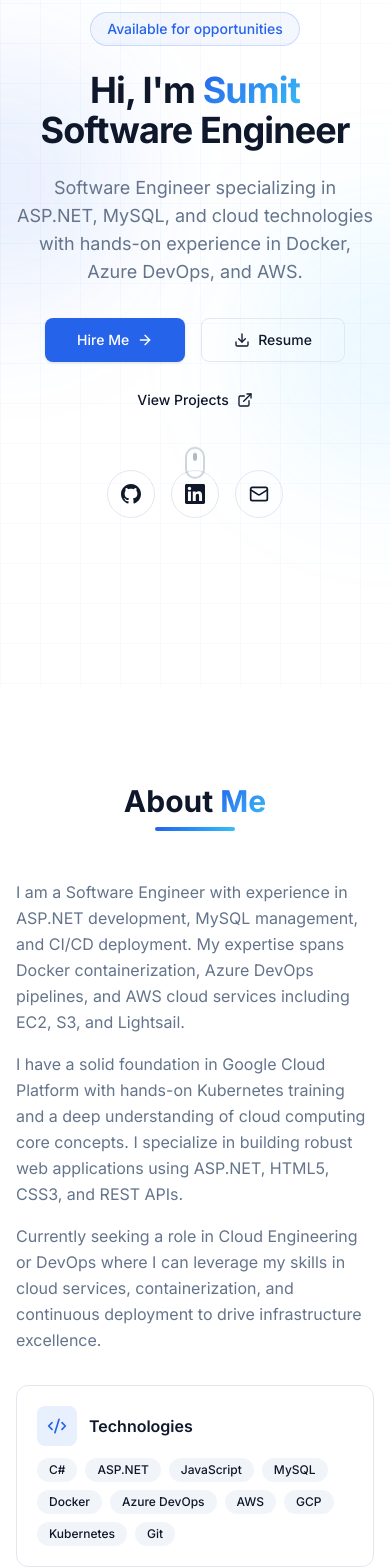
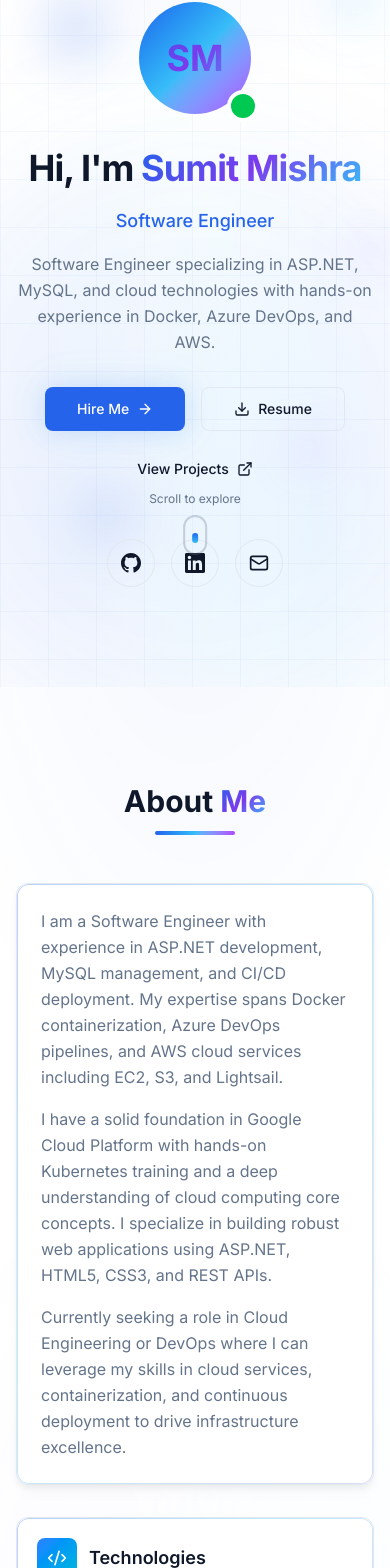
Before and after one commit to sumitmishras/-portfolio, a Next.js app: page / in a window 390 px wide. Shown: the part 157-1725 px from the top of the page. Built offline with nearby package versions, Linux system fonts and the light colour scheme.

Commit message:
Visual redesign - premium theme with gradients, mesh backgrounds, floating elements, and improved card design

```diff
--- a/src/app/globals.css
+++ b/src/app/globals.css
@@ -24,13 +24,13 @@
 }
 
 .dark {
-  --color-background: #0f172a;
-  --color-foreground: #f8fafc;
+  --color-background: #0b1120;
+  --color-foreground: #f1f5f9;
   --color-muted: #1e293b;
   --color-muted-foreground: #94a3b8;
-  --color-card: #1e293b;
-  --color-card-foreground: #f8fafc;
-  --color-border: #334155;
+  --color-card: #111827;
+  --color-card-foreground: #f1f5f9;
+  --color-border: #1e293b;
 }
 
 @layer base {
@@ -60,36 +60,78 @@
 
 @layer utilities {
   .glass {
-    background: rgba(255, 255, 255, 0.1);
-    backdrop-filter: blur(12px);
-    -webkit-backdrop-filter: blur(12px);
-    border: 1px solid rgba(255, 255, 255, 0.1);
+    background: rgba(255, 255, 255, 0.08);
+    backdrop-filter: blur(16px);
+    -webkit-backdrop-filter: blur(16px);
+    border: 1px solid rgba(255, 255, 255, 0.12);
   }
 
   .dark .glass {
-    background: rgba(15, 23, 42, 0.6);
-    border: 1px solid rgba(255, 255, 255, 0.05);
+    background: rgba(11, 17, 32, 0.7);
+    border: 1px solid rgba(255, 255, 255, 0.06);
   }
 
   .gradient-text {
-    background: linear-gradient(135deg, #2563eb, #38bdf8);
+    background: linear-gradient(135deg, #2563eb 0%, #38bdf8 50%, #818cf8 100%);
     -webkit-background-clip: text;
     -webkit-text-fill-color: transparent;
     background-clip: text;
   }
 
+  .gradient-text-strong {
+    background: linear-gradient(135deg, #2563eb 0%, #7c3aed 50%, #38bdf8 100%);
+    -webkit-background-clip: text;
+    -webkit-text-fill-color: transparent;
+    background-clip: text;
+  }
+
+  .gradient-border-card {
+    position: relative;
+    border-radius: 0.75rem;
+    background: var(--color-card);
+  }
+
+  .gradient-border-card::before {
+    content: "";
+    position: absolute;
+    inset: 0;
+    border-radius: inherit;
+    padding: 1px;
+    background: linear-gradient(135deg, rgba(37,99,235,0.3), rgba(56,189,248,0.3), rgba(129,140,248,0.3));
+    -webkit-mask: linear-gradient(#fff 0 0) content-box, linear-gradient(#fff 0 0);
+    -webkit-mask-composite: xor;
+    mask-composite: exclude;
+    pointer-events: none;
+  }
+
   .bg-grid {
-    background-image: linear-gradient(rgba(37, 99, 235, 0.03) 1px, transparent 1px),
-      linear-gradient(90deg, rgba(37, 99, 235, 0.03) 1px, transparent 1px);
-    background-size: 40px 40px;
+    background-image: linear-gradient(rgba(37, 99, 235, 0.04) 1px, transparent 1px),
+      linear-gradient(90deg, rgba(37, 99, 235, 0.04) 1px, transparent 1px);
+    background-size: 48px 48px;
+  }
+
+  .bg-mesh {
+    background: radial-gradient(ellipse 80% 50% at 50% -20%, rgba(37, 99, 235, 0.12), transparent),
+                radial-gradient(ellipse 50% 50% at 80% 80%, rgba(56, 189, 248, 0.08), transparent),
+                radial-gradient(ellipse 50% 50% at 20% 80%, rgba(129, 140, 248, 0.08), transparent);
+  }
+
+  .dark .bg-mesh {
+    background: radial-gradient(ellipse 80% 50% at 50% -20%, rgba(37, 99, 235, 0.15), transparent),
+                radial-gradient(ellipse 50% 50% at 80% 80%, rgba(56, 189, 248, 0.1), transparent),
+                radial-gradient(ellipse 50% 50% at 20% 80%, rgba(129, 140, 248, 0.1), transparent);
   }
 
   .shadow-soft {
     box-shadow: 0 1px 3px rgba(0, 0, 0, 0.05), 0 1px 2px rgba(0, 0, 0, 0.1);
   }
 
+  .shadow-card {
+    box-shadow: 0 4px 6px -1px rgba(0, 0, 0, 0.05), 0 10px 15px -3px rgba(0, 0, 0, 0.03);
+  }
+
   .shadow-glow {
-    box-shadow: 0 0 20px rgba(37, 99, 235, 0.15), 0 0 40px rgba(56, 189, 248, 0.1);
+    box-shadow: 0 0 24px rgba(37, 99, 235, 0.15), 0 0 48px rgba(56, 189, 248, 0.08);
   }
 
   .animate-float {
@@ -98,7 +140,29 @@
 
   @keyframes float {
     0%, 100% { transform: translateY(0px); }
-    50% { transform: translateY(-20px); }
+    50% { transform: translateY(-16px); }
+  }
+
+  .animate-float-delayed {
+    animation: float 6s ease-in-out 2s infinite;
+  }
+
+  .animate-pulse-slow {
+    animation: pulse 4s cubic-bezier(0.4, 0, 0.6, 1) infinite;
+  }
+
+  .animate-spin-slow {
+    animation: spin 20s linear infinite;
+  }
+
+  @keyframes pulse {
+    0%, 100% { opacity: 1; }
+    50% { opacity: 0.5; }
+  }
+
+  .section-divider {
+    height: 1px;
+    background: linear-gradient(90deg, transparent, rgba(37,99,235,0.2), rgba(56,189,248,0.2), transparent);
   }
 }
 
--- a/src/components/sections/About.tsx
+++ b/src/components/sections/About.tsx
@@ -3,18 +3,19 @@
 import { motion } from "framer-motion";
 import { personalInfo } from "@/data/profile";
 import { fadeInUp, staggerContainer } from "@/lib/animations";
-import { Code2, Palette, Target } from "lucide-react";
+import { Code2, Palette, Target, Sparkles } from "lucide-react";
 
 const highlights = [
-  { icon: Code2, label: "Technologies", items: personalInfo.technologies },
-  { icon: Palette, label: "Interests", items: personalInfo.interests },
-  { icon: Target, label: "Goals", items: personalInfo.goals },
+  { icon: Code2, label: "Technologies", items: personalInfo.technologies, color: "from-blue-500 to-cyan-500" },
+  { icon: Palette, label: "Interests", items: personalInfo.interests, color: "from-purple-500 to-pink-500" },
+  { icon: Target, label: "Goals", items: personalInfo.goals, color: "from-amber-500 to-orange-500" },
 ];
 
 export function About() {
   return (
     <section id="about" className="relative py-24">
-      <div className="mx-auto max-w-6xl px-4">
+      <div className="absolute inset-0 bg-mesh opacity-50" />
+      <div className="mx-auto max-w-6xl px-4 relative">
         <motion.div
           initial="hidden"
           whileInView="visible"
@@ -23,9 +24,9 @@ export function About() {
           className="text-center"
         >
           <motion.h2 variants={fadeInUp} className="text-3xl md:text-4xl font-bold">
-            About <span className="gradient-text">Me</span>
+            About <span className="gradient-text-strong">Me</span>
           </motion.h2>
-          <motion.div variants={fadeInUp} className="mt-2 h-1 w-20 bg-gradient-to-r from-primary to-accent rounded-full mx-auto" />
+          <motion.div variants={fadeInUp} className="mt-3 h-1 w-20 bg-gradient-to-r from-primary via-accent to-purple-500 rounded-full mx-auto" />
         </motion.div>
 
         <motion.div
@@ -35,31 +36,33 @@ export function About() {
           variants={staggerContainer}
           className="mt-12 grid gap-8 md:grid-cols-2"
         >
-          <motion.div variants={fadeInUp} className="space-y-4">
-            {personalInfo.aboutParagraphs.map((para, i) => (
-              <p key={i} className="text-muted-foreground leading-relaxed">
-                {para}
-              </p>
-            ))}
+          <motion.div variants={fadeInUp} className="space-y-5">
+            <div className="rounded-2xl border bg-card p-6 md:p-8 shadow-card hover:shadow-glow transition-shadow duration-300 gradient-border-card">
+              {personalInfo.aboutParagraphs.map((para, i) => (
+                <p key={i} className="text-muted-foreground leading-relaxed mb-4 last:mb-0">
+                  {para}
+                </p>
+              ))}
+            </div>
           </motion.div>
 
-          <motion.div variants={fadeInUp} className="space-y-6">
+          <motion.div variants={fadeInUp} className="space-y-5">
             {highlights.map((h) => (
               <div
                 key={h.label}
-                className="rounded-xl border bg-card p-5 transition-all duration-300 hover:shadow-md hover:border-primary/20"
+                className="rounded-xl border bg-card p-5 transition-all duration-300 hover:shadow-lg hover:-translate-y-0.5 gradient-border-card"
               >
-                <div className="flex items-center gap-3 mb-3">
-                  <div className="flex h-10 w-10 items-center justify-center rounded-lg bg-primary/10">
-                    <h.icon className="h-5 w-5 text-primary" />
+                <div className="flex items-center gap-3 mb-4">
+                  <div className={`flex h-10 w-10 items-center justify-center rounded-lg bg-gradient-to-br ${h.color}`}>
+                    <h.icon className="h-5 w-5 text-white" />
                   </div>
-                  <h3 className="font-semibold">{h.label}</h3>
+                  <h3 className="font-semibold text-lg">{h.label}</h3>
                 </div>
                 <div className="flex flex-wrap gap-2">
                   {h.items.map((item) => (
                     <span
                       key={item}
-                      className="inline-flex items-center rounded-full bg-muted px-3 py-1 text-xs font-medium"
+                      className="inline-flex items-center rounded-full bg-gradient-to-r from-primary/10 to-accent/10 px-3 py-1 text-xs font-medium border border-primary/10"
                     >
                       {item}
                     </span>
--- a/src/components/sections/Experience.tsx
+++ b/src/components/sections/Experience.tsx
@@ -3,12 +3,13 @@
 import { motion } from "framer-motion";
 import { experiences } from "@/data/experience";
 import { fadeInUp, staggerContainer } from "@/lib/animations";
-import { Briefcase } from "lucide-react";
+import { Briefcase, Calendar } from "lucide-react";
 
 export function Experience() {
   return (
     <section id="experience" className="relative py-24">
-      <div className="mx-auto max-w-6xl px-4">
+      <div className="absolute inset-0 bg-mesh opacity-50" />
+      <div className="mx-auto max-w-6xl px-4 relative">
         <motion.div
           initial="hidden"
           whileInView="visible"
@@ -17,15 +18,15 @@ export function Experience() {
           className="text-center"
         >
           <motion.h2 variants={fadeInUp} className="text-3xl md:text-4xl font-bold">
-            Work <span className="gradient-text">Experience</span>
+            Work <span className="gradient-text-strong">Experience</span>
           </motion.h2>
-          <motion.div variants={fadeInUp} className="mt-2 h-1 w-20 bg-gradient-to-r from-primary to-accent rounded-full mx-auto" />
+          <motion.div variants={fadeInUp} className="mt-3 h-1 w-20 bg-gradient-to-r from-primary via-accent to-purple-500 rounded-full mx-auto" />
         </motion.div>
 
         <div className="relative mt-12">
-          <div className="absolute left-4 md:left-1/2 top-0 bottom-0 w-0.5 bg-gradient-to-b from-primary via-accent to-transparent -translate-x-1/2 hidden md:block" />
+          <div className="absolute left-0 md:left-1/2 top-0 bottom-0 w-0.5 bg-gradient-to-b from-primary via-accent to-purple-500/20 -translate-x-1/2" />
 
-          <div className="space-y-12">
+          <div className="space-y-10">
             {experiences.map((exp, index) => (
               <motion.div
                 key={exp.company}
@@ -33,39 +34,23 @@ export function Experience() {
                 whileInView="visible"
                 viewport={{ once: true, margin: "-100px" }}
                 variants={staggerContainer}
-                className={`relative flex flex-col md:flex-row gap-6 md:gap-12 ${
-                  index % 2 === 0 ? "md:flex-row" : "md:flex-row-reverse"
-                }`}
+                className="relative flex flex-col md:flex-row gap-6 md:gap-12"
               >
-                <div className="hidden md:flex md:w-1/2 items-start justify-center">
-                  <motion.div
-                    variants={fadeInUp}
-                    className={`w-full ${index % 2 === 0 ? "text-right pr-8" : "text-left pl-8"}`}
-                  >
-                    {index % 2 === 0 && (
-                      <div className="inline-block text-left">
-                        <ExperienceCard exp={exp} />
-                      </div>
-                    )}
+                <div className={`hidden md:flex md:w-1/2 ${index % 2 === 0 ? "justify-end" : "justify-start"}`}>
+                  <motion.div variants={fadeInUp} className="w-full max-w-lg">
+                    <ExperienceCard exp={exp} index={index} />
                   </motion.div>
                 </div>
 
-                <div className="hidden md:flex relative items-start justify-center">
-                  <div className="absolute top-1 left-1/2 -translate-x-1/2 z-10">
-                    <div className="flex h-8 w-8 items-center justify-center rounded-full border-2 border-primary bg-background">
-                      <Briefcase className="h-4 w-4 text-primary" />
-                    </div>
+                <div className="hidden md:flex absolute left-1/2 -translate-x-1/2 z-10">
+                  <div className="flex h-10 w-10 items-center justify-center rounded-full border-[3px] border-primary bg-background shadow-lg shadow-primary/25">
+                    <Briefcase className="h-5 w-5 text-primary" />
                   </div>
                 </div>
 
                 <motion.div variants={fadeInUp} className="md:w-1/2">
-                  {index % 2 !== 0 && (
-                    <div className="hidden md:block">
-                      <ExperienceCard exp={exp} />
-                    </div>
-                  )}
                   <div className="md:hidden">
-                    <ExperienceCard exp={exp} />
+                    <ExperienceCard exp={exp} index={index} />
                   </div>
                 </motion.div>
               </motion.div>
@@ -77,20 +62,20 @@ export function Experience() {
   );
 }
 
-function ExperienceCard({ exp }: { exp: (typeof experiences)[0] }) {
+function ExperienceCard({ exp, index }: { exp: (typeof experiences)[0]; index: number }) {
   return (
-    <div className="rounded-xl border bg-card p-6 transition-all duration-300 hover:shadow-md hover:border-primary/20">
+    <div className="rounded-xl border bg-card p-6 transition-all duration-300 hover:shadow-lg hover:-translate-y-0.5 gradient-border-card">
       <div className="flex items-center gap-2 text-sm text-muted-foreground mb-1">
-        <Briefcase className="h-4 w-4 text-primary" />
+        <Calendar className="h-4 w-4 text-primary" />
         <span>{exp.duration}</span>
       </div>
       <h3 className="text-xl font-bold">{exp.role}</h3>
       <p className="text-primary font-medium">{exp.company}</p>
-      <p className="mt-3 text-sm text-muted-foreground">{exp.description}</p>
+      <p className="mt-3 text-sm text-muted-foreground leading-relaxed">{exp.description}</p>
       <ul className="mt-4 space-y-2">
         {exp.achievements.map((ach, i) => (
           <li key={i} className="flex items-start gap-2 text-sm text-muted-foreground">
-            <span className="mt-1.5 h-1.5 w-1.5 shrink-0 rounded-full bg-primary" />
+            <span className="mt-2 h-1.5 w-1.5 shrink-0 rounded-full bg-gradient-to-r from-primary to-accent" />
             {ach}
           </li>
         ))}
@@ -99,7 +84,7 @@ function ExperienceCard({ exp }: { exp: (typeof experiences)[0] }) {
         {exp.technologies.map((tech) => (
           <span
             key={tech}
-            className="inline-flex items-center rounded-full bg-muted px-2.5 py-0.5 text-xs font-medium"
+            className="inline-flex items-center rounded-full bg-gradient-to-r from-primary/10 to-accent/10 px-2.5 py-0.5 text-xs font-medium border border-primary/10"
           >
             {tech}
           </span>
--- a/src/components/sections/Hero.tsx
+++ b/src/components/sections/Hero.tsx
@@ -7,15 +7,48 @@ import { Button } from "@/components/ui/button";
 import { personalInfo } from "@/data/profile";
 import { fadeInUp, staggerContainer } from "@/lib/animations";
 
+const floatingShapes = [
+  { size: 60, x: "10%", y: "20%", delay: 0, duration: 6, color: "bg-primary/20" },
+  { size: 40, x: "85%", y: "15%", delay: 1, duration: 7, color: "bg-accent/20" },
+  { size: 30, x: "75%", y: "70%", delay: 2, duration: 5, color: "bg-purple-500/20" },
+  { size: 50, x: "20%", y: "75%", delay: 0.5, duration: 8, color: "bg-primary/15" },
+  { size: 25, x: "50%", y: "10%", delay: 1.5, duration: 6, color: "bg-accent/15" },
+  { size: 35, x: "90%", y: "45%", delay: 0.8, duration: 7, color: "bg-indigo-500/15" },
+];
+
 export function Hero() {
   return (
     <section
       id="home"
-      className="relative min-h-screen flex items-center justify-center overflow-hidden"
+      className="relative min-h-screen flex items-center justify-center overflow-hidden bg-mesh"
     >
       <div className="absolute inset-0 bg-grid" />
-      <div className="absolute top-1/4 -left-32 h-64 w-64 rounded-full bg-primary/10 blur-3xl" />
-      <div className="absolute bottom-1/4 -right-32 h-64 w-64 rounded-full bg-accent/10 blur-3xl" />
+
+      {floatingShapes.map((shape, i) => (
+        <motion.div
+          key={i}
+          className={`absolute rounded-full ${shape.color} blur-xl`}
+          style={{
+            width: shape.size,
+            height: shape.size,
+            left: shape.x,
+            top: shape.y,
+          }}
+          animate={{
+            y: [0, -20, 0, 15, 0],
+            x: [0, 10, -10, 5, 0],
+            scale: [1, 1.1, 0.95, 1.05, 1],
+          }}
+          transition={{
+            duration: shape.duration,
+            repeat: Infinity,
+            delay: shape.delay,
+            ease: "easeInOut",
+          }}
+        />
+      ))}
+
+      <div className="absolute top-1/3 left-1/2 -translate-x-1/2 w-[600px] h-[600px] rounded-full bg-gradient-to-r from-primary/5 via-accent/5 to-purple-500/5 blur-3xl" />
 
       <motion.div
         variants={staggerContainer}
@@ -24,24 +57,44 @@ export function Hero() {
         className="relative z-10 mx-auto max-w-4xl px-4 text-center"
       >
         <motion.div variants={fadeInUp} className="mb-6">
-          <span className="inline-flex items-center rounded-full border border-primary/20 bg-primary/5 px-4 py-1.5 text-sm font-medium text-primary">
+          <span className="inline-flex items-center gap-2 rounded-full border border-primary/20 bg-primary/5 px-4 py-1.5 text-sm font-medium text-primary shadow-sm">
+            <span className="h-2 w-2 rounded-full bg-green-500 animate-pulse" />
             Available for opportunities
           </span>
         </motion.div>
 
+        <motion.div
+          variants={fadeInUp}
+          className="mb-8 flex justify-center"
+        >
+          <div className="relative">
+            <div className="h-28 w-28 md:h-36 md:w-36 rounded-full bg-gradient-to-br from-primary via-accent to-purple-500 p-[3px]">
+              <div className="h-full w-full rounded-full bg-muted flex items-center justify-center text-4xl md:text-5xl font-bold gradient-text-strong">
+                SM
+              </div>
+            </div>
+            <div className="absolute -bottom-2 -right-2 h-8 w-8 rounded-full bg-green-500 border-4 border-background" />
+          </div>
+        </motion.div>
+
         <motion.h1
           variants={fadeInUp}
-          className="text-4xl sm:text-5xl md:text-6xl lg:text-7xl font-bold tracking-tight"
+          className="text-4xl sm:text-5xl md:text-6xl lg:text-7xl font-bold tracking-tight leading-tight"
         >
           Hi, I&apos;m{" "}
-          <span className="gradient-text">{personalInfo.name.split(" ")[0]}</span>
-          <br />
-          <span className="text-foreground">{personalInfo.title}</span>
+          <span className="gradient-text-strong">{personalInfo.name}</span>
         </motion.h1>
 
         <motion.p
           variants={fadeInUp}
-          className="mt-6 text-lg text-muted-foreground max-w-2xl mx-auto"
+          className="mt-4 text-lg md:text-xl text-primary font-medium"
+        >
+          {personalInfo.title}
+        </motion.p>
+
+        <motion.p
+          variants={fadeInUp}
+          className="mt-4 text-base md:text-lg text-muted-foreground max-w-2xl mx-auto leading-relaxed"
         >
           {personalInfo.shortBio}
         </motion.p>
@@ -50,7 +103,7 @@ export function Hero() {
           variants={fadeInUp}
           className="mt-8 flex flex-wrap items-center justify-center gap-4"
         >
-          <Button size="lg" asChild>
+          <Button size="lg" asChild className="shadow-glow">
             <a href="#contact">
               Hire Me <ArrowRight className="ml-2 h-4 w-4" />
             </a>
@@ -72,7 +125,7 @@ export function Hero() {
             href="https://github.com/sumitmishras"
             target="_blank"
             rel="noopener noreferrer"
-            className="flex h-12 w-12 items-center justify-center rounded-full border border-border hover:border-primary hover:text-primary hover:shadow-glow transition-all duration-300"
+            className="flex h-12 w-12 items-center justify-center rounded-full border border-border hover:border-primary hover:text-primary hover:shadow-glow hover:-translate-y-1 transition-all duration-300"
             aria-label="GitHub"
           >
             <GithubIcon className="h-5 w-5" />
@@ -81,14 +134,14 @@ export function Hero() {
             href="https://linkedin.com/in/sumitmishra"
             target="_blank"
             rel="noopener noreferrer"
-            className="flex h-12 w-12 items-center justify-center rounded-full border border-border hover:border-primary hover:text-primary hover:shadow-glow transition-all duration-300"
+            className="flex h-12 w-12 items-center justify-center rounded-full border border-border hover:border-primary hover:text-primary hover:shadow-glow hover:-translate-y-1 transition-all duration-300"
             aria-label="LinkedIn"
           >
             <LinkedinIcon className="h-5 w-5" />
           </a>
           <a
-            href="mailto:sumit.mishra@email.com"
-            className="flex h-12 w-12 items-center justify-center rounded-full border border-border hover:border-primary hover:text-primary hover:shadow-glow transition-all duration-300"
+            href="mailto:cse.sumitmishra@gmail.com"
+            className="flex h-12 w-12 items-center justify-center rounded-full border border-border hover:border-primary hover:text-primary hover:shadow-glow hover:-translate-y-1 transition-all duration-300"
             aria-label="Email"
           >
             <Mail className="h-5 w-5" />
@@ -97,10 +150,17 @@ export function Hero() {
 
         <motion.div
           variants={fadeInUp}
-          className="absolute bottom-8 left-1/2 -translate-x-1/2 animate-bounce"
+          className="absolute bottom-8 left-1/2 -translate-x-1/2"
         >
-          <div className="h-8 w-5 rounded-full border-2 border-muted-foreground/30 flex items-start justify-center p-1">
-            <div className="h-2 w-1 rounded-full bg-muted-foreground/50" />
+          <div className="flex flex-col items-center gap-2">
+            <span className="text-xs text-muted-foreground">Scroll to explore</span>
+            <div className="h-10 w-6 rounded-full border-2 border-muted-foreground/30 flex items-start justify-center p-1">
+              <motion.div
+                className="h-2.5 w-1.5 rounded-full bg-gradient-to-b from-primary to-accent"
+                animate={{ y: [0, 12, 0] }}
+                transition={{ duration: 1.5, repeat: Infinity, ease: "easeInOut" }}
+              />
+            </div>
           </div>
         </motion.div>
       </motion.div>
```
Also changed, not shown: src/components/layout/Footer.tsx (+16 -14 lines), src/components/layout/Navbar.tsx (+6 -8 lines), src/components/sections/Blog.tsx (+13 -11 lines), src/components/sections/Certifications.tsx (+23 -15 lines), src/components/sections/Contact.tsx (+8 -7 lines), src/components/sections/Projects.tsx (+35 -29 lines), src/components/sections/Resume.tsx (+15 -9 lines), src/components/sections/Skills.tsx (+34 -20 lines).
